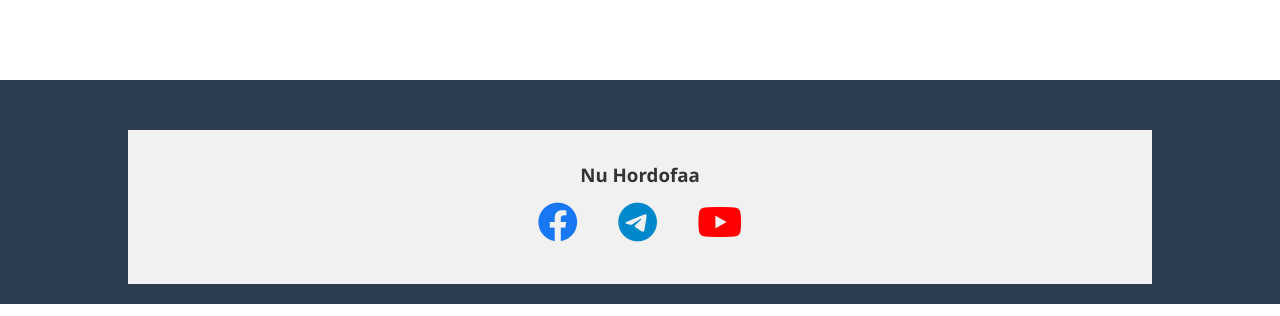
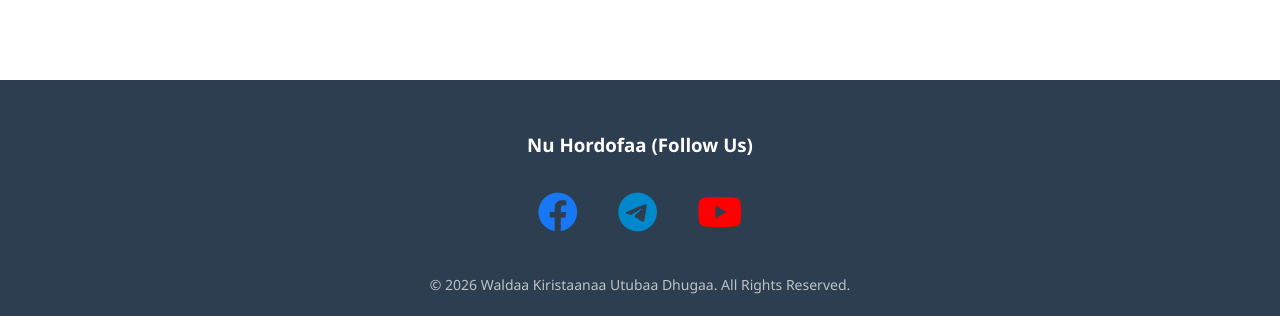
Before and after one commit to feyotad2013-sys/utubaadhugaa-church, a Flask app: page / in a window 1280 px wide. Shown: the part 3194-3510 px from the top of the page. Run offline with Flask 3, Linux system fonts and the light colour scheme; some libraries are stand-ins or nearby versions.

Commit message:
Update index.html

```diff
--- a/church website/templates/index.html
+++ b/church website/templates/index.html
@@ -247,8 +247,8 @@
     </section>
 
     <footer>
-    <div style="text-align: center; padding: 30px; background-color: #f1f1f1;">
-    <h3 style="color: #333;">Nu Hordofaa</h3>
+   <style="background-color: #2c3e50; color: white; padding: 40px 20px; text-align: center; margin-top: 50px;">
+    <h3 style="margin-bottom: 20px;">Nu Hordofaa (Follow Us)</h3>
 
     <div style="font-size: 40px;">
         <a href="https://www.facebook.com/profile.php?id=100080111226477" target="_blank" style="color: #1877F2; margin: 0 15px; text-decoration: none;">
@@ -264,8 +264,9 @@
         </a>
     </div>
 </div>
-
-
+  <p style="margin-top: 30px; font-size: 14px; color: #bdc3c7;">
+        &copy; 2026 Waldaa Kiristaanaa Utubaa Dhugaa. All Rights Reserved.
+    </p>
 </footer>
 
 </body>
```
